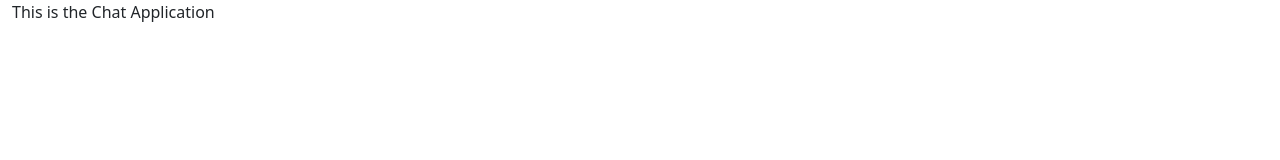
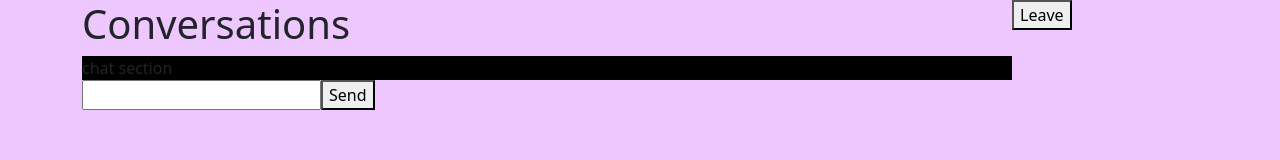
Before and after one commit to devashish94/chat-application, a website: page public/chat-application.html in a window 1280 px wide. Drawn offline with nearby package versions, Linux system fonts and the light colour scheme; no server answers.

Commit message:
add more front-end

```diff
--- /dev/null
+++ b/public/chat-application.css
@@ -0,0 +1,17 @@
+#outermost-container {
+    background-color: rgb(239, 199, 255);
+    display: flex;
+}
+
+body {
+    background-color: rgb(239, 199, 255);
+}
+
+.input-send-div {
+    display: flex;
+
+}
+
+.chat-section {
+    background: #000;
+}
--- a/public/chat-application.html
+++ b/public/chat-application.html
@@ -3,13 +3,36 @@
 <head>
     <meta charset="UTF-8">
     <meta name="viewport" content="width=device-width, initial-scale=1.0">
-    <title>Chat Application </title>
     <link rel="stylesheet" href="bootstrap-5.3.0-a2/css/bootstrap.min.css">
     <script defer src="bootstrap-5.3.0-a2/js/bootstrap.min.js"></script>
+    <script defer src="/socket.io/socket.io.js"></script>
+    <script defer src="chat-application.js"></script>
+    <link rel="stylesheet" href="chat-application.css">
+    <title>Chat Application</title>
 </head>
 <body>
-    <div class="container-fluid">
-        This is the Chat Application
+    <div class="container-lg" id="outermost-container">
+        <div class="col-sm-10 col-md-10 col-lg-10" id="left-main-container">
+            <div class="heading-text">
+                <h1>Conversations</h1>
+            </div>
+            <div class="chat-section">
+                chat section
+            </div>
+            <div class="input-send-div">
+                <div class="input-div">
+                    <input type="text" class="text-input">
+                </div>
+                <div class="send-button-div">
+                    <button class="send-button">Send</button>
+                </div>
+            </div>
+        </div>
+        <div class="col-sm-2 col-md-2 col-lg-2" id="right-side-bar">
+            <div class="leave-button-div">
+                <button onclick='location.href="index.html"' class="leave-button">Leave</button>
+            </div>
+        </div>
     </div>
 </body>
 </html>
--- /dev/null
+++ b/public/chat-application.js
@@ -0,0 +1 @@
+const socket = io();
```
Also changed, not shown: public/index.html (+11 -5 lines), server.js (+16 -7 lines).
